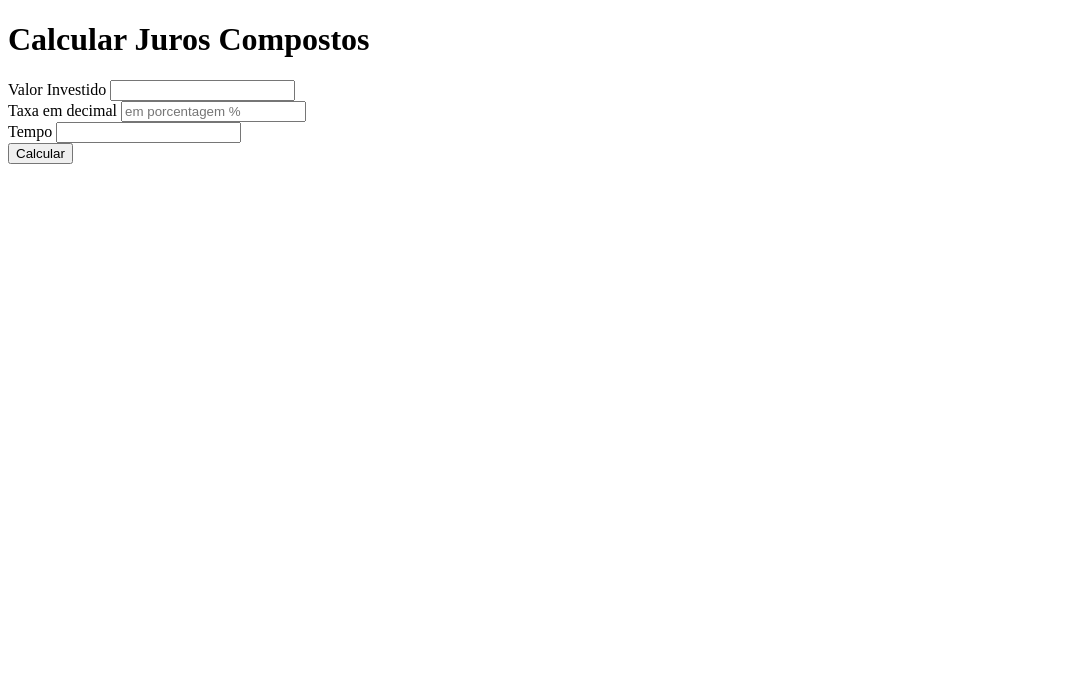
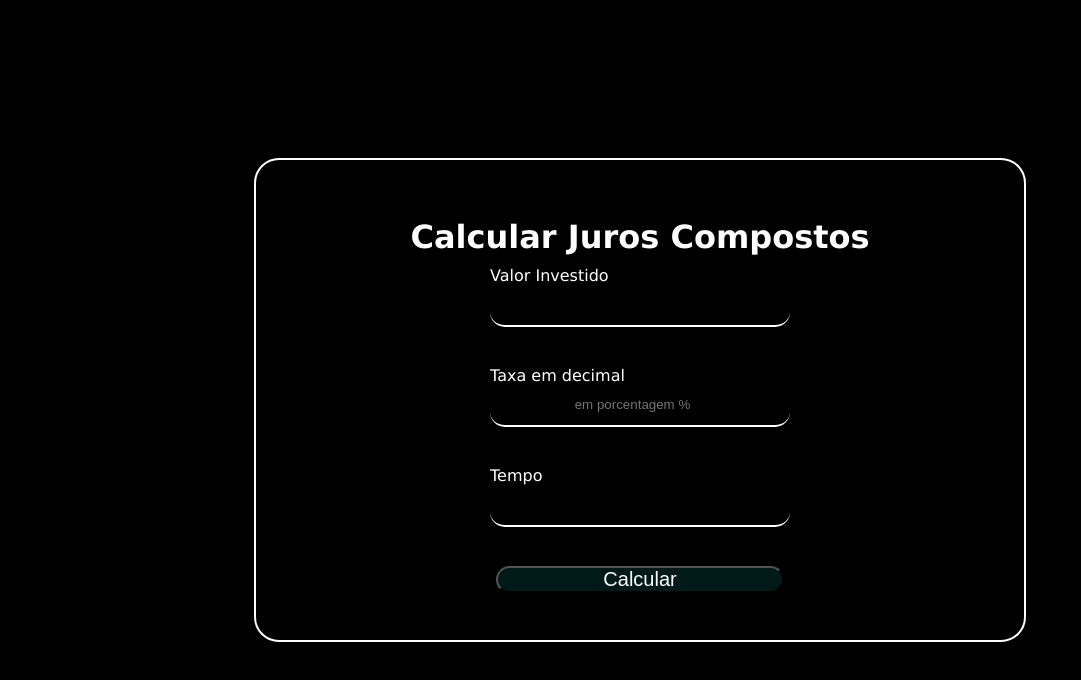
Before and after one commit to IIIgorMoura/MVC-exe-1, a website: page view/index.html in a window 1280 px wide. Shown: the whole page, without its empty margins (0-1081 px from the left). Drawn offline with Linux system fonts and the light colour scheme.

Commit message:
design pagina inicial

```diff
--- a/view/index.html
+++ b/view/index.html
@@ -1,5 +1,6 @@
 <!DOCTYPE html>
 <html lang="en">
+
 <head>
     <meta charset="UTF-8">
     <meta name="viewport" content="width=device-width, initial-scale=1.0">
@@ -7,22 +8,30 @@
     <title>Calcular Juros Compostos</title>
     <link rel="stylesheet" href="style.css">
 </head>
+
 <body>
     <div class="container">
-        <form action="/calcular" method="post">
+        <form action="/calcular" method="post" class="forms">
             <h1>Calcular Juros Compostos</h1>
+
+            <div class="boxInput">
                 <label for="valorInvestido">Valor Investido</label>
                 <input type="number" id="valorInvestido" name="valorInvestido" required>
+            </div>
 
             <br>
 
+            <div class="boxInput">
                 <label for="taxaDecimal">Taxa em decimal</label>
                 <input type="number" id="taxaDecimal" name="taxaDecimal" required placeholder="em porcentagem %">
+            </div>
 
             <br>
 
+            <div class="boxInput">
                 <label for="tempo">Tempo</label>
                 <input type="number" id="tempo" name="tempo" required>
+            </div>
 
             <br>
 
@@ -30,4 +39,5 @@
         </form>
     </div>
 </body>
+
 </html>
--- a/view/style.css
+++ b/view/style.css
@@ -0,0 +1,79 @@
+* {
+    margin: 0;
+    padding: 0;
+    box-sizing: 0;
+}
+
+body {
+    display: flex;
+    width: 100vw;
+    height: 100vh;
+
+    background-color: #000;
+
+    align-items: center;
+    justify-content: center;
+
+    color: #fff;
+    font-family: Verdana, Geneva, Tahoma, sans-serif;
+}
+
+h1 {
+    margin: 10px;
+}
+
+.container {
+    display: flex;
+    border: 2px solid #fff;
+    border-radius: 25px;
+
+    width: 60%;
+    height: 60%;
+
+    justify-content: center;
+    align-items: center;
+}
+
+input {
+    background: none;
+    border: none;
+    border-bottom: 2px solid #fff;
+    border-radius: 15px;
+
+    width: 300px;
+    height: 40px;
+
+    justify-content: center;
+    text-align: center;
+    color: #fff;
+
+    margin-bottom: 20px;
+}
+
+button {
+    width: 60%;
+    height: 15%;
+
+    background-color: rgb(0, 248, 248, 0.1);
+    color: #fff;
+    font-size: 20px;
+    border-radius: 15px;
+
+    transition: 500ms;
+}
+
+button:hover {
+    background-color: rgb(0, 248, 248, 0.5);
+}
+
+.boxInput {
+    display: flex;
+    flex-direction: column;
+}
+
+.forms {
+    display: flex;
+    align-items: center;
+    justify-content: center;
+    flex-direction: column;
+}
```
Lines whose indentation alone changed are shown as unchanged.
